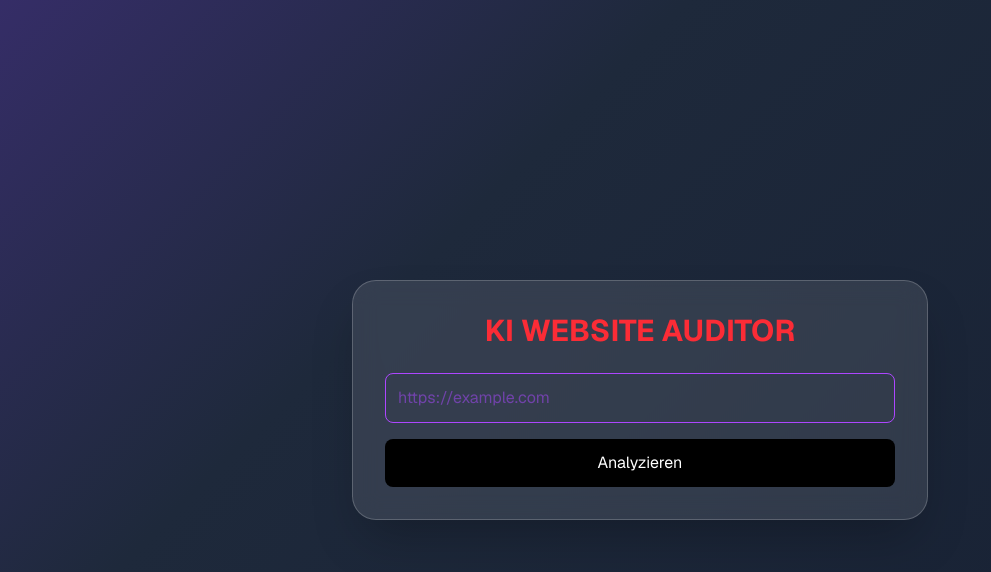
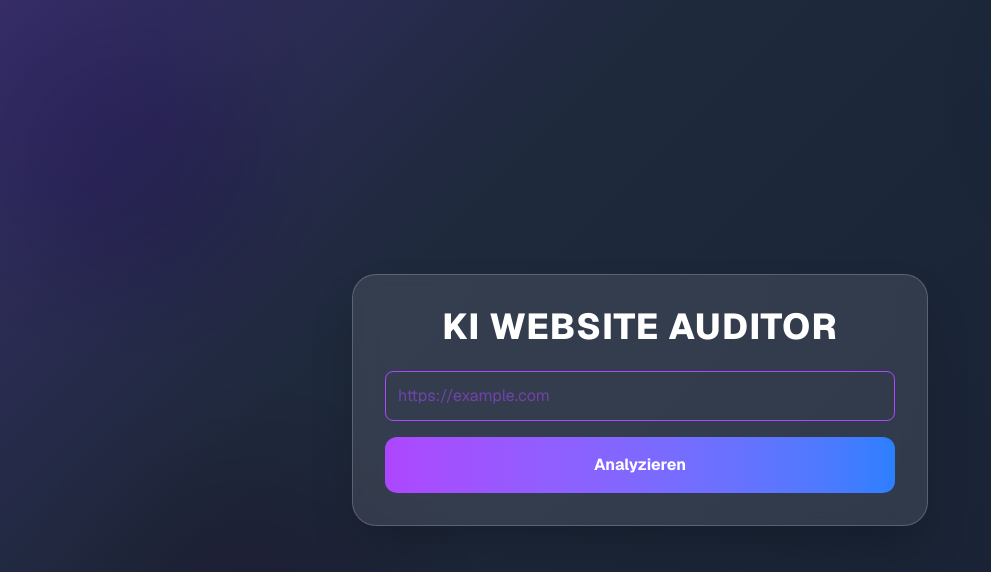
Before and after one commit to tkc-center/ai-website-auditor, a Next.js app: page / in a window 1280 px wide. Shown: the top 572 px of the page, without its empty margins (0-991 px from the left). Built offline with nearby package versions, Linux system fonts and the light colour scheme.

Commit message:
Update page.js

```diff
--- a/src/app/page.js
+++ b/src/app/page.js
@@ -85,10 +85,18 @@ export default function Home() {
   return (
     <main className="relative overflow-hidden min-h-screen flex items-center justify-center p-6">
 
+      <div className="absolute top-0 left-0 w-72 h-72 bg-purple-500 rounded-full mix-blend-multiply filter blur-3xl opacity-30 animate-blob" />
+
+      <div className="absolute top-0 right-0 w-72 h-72 bg-blue-500 rounded-full mix-blend-multiply filter blur-3xl opacity-30 animate-blob animation-delay-2000" />
+
+      <div className="absolute bottom-0 left-20 w-72 h-72 bg-pink-500 rounded-full mix-blend-multiply filter blur-3xl opacity-30 animate-blob animation-delay-4000" />
+
       <div className="relative z-10 w-full max-w-xl p-8 rounded-3xl bg-white/10 backdrop-blur-md border border-white/20 shadow-2xl">
 
-        <h1 className="text-3xl font-bold text-red-500 text-center mb-6">
+        <h1 className="text-4xl font-extrabold text-white text-center mb-6 tracking-wide">
+
           KI WEBSITE AUDITOR
+
         </h1>
 
         <input
@@ -102,7 +110,8 @@ export default function Home() {
         <button
           onClick={analyzeWebsite}
           disabled={loading}
-          className={`w-full p-3 rounded-lg text-white ${
+          className={`w-full p-4 rounded-xl bg-gradient-to-r from-purple-500 to-blue-500
+            text-white font-bold hover:scale-105 transition duration-300 ${
             loading
             ? "bg-gray-400"
             : "bg-black"
@@ -112,7 +121,7 @@ export default function Home() {
         </button>
 
         {loading && (
-          <p className="text-center text-red-500 mt-6">
+          <p className="text-center text-white mt-6">
             Website wird analysiert...
           </p>
         )}
@@ -120,7 +129,7 @@ export default function Home() {
         {score && (
           <div className="mt-6 space-y-4">
 
-            <h2 className="text-2xl font-bold text-center text-purple-500">
+            <h2 className="text-2xl font-bold text-center text-red">
               Gesamtpunktzahl: {score.final.toFixed(0)}%
             </h2>
 
```
